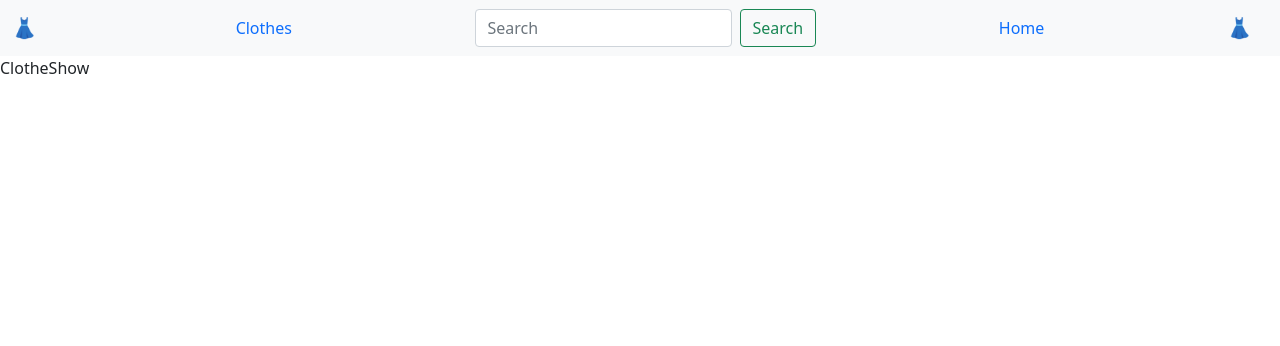
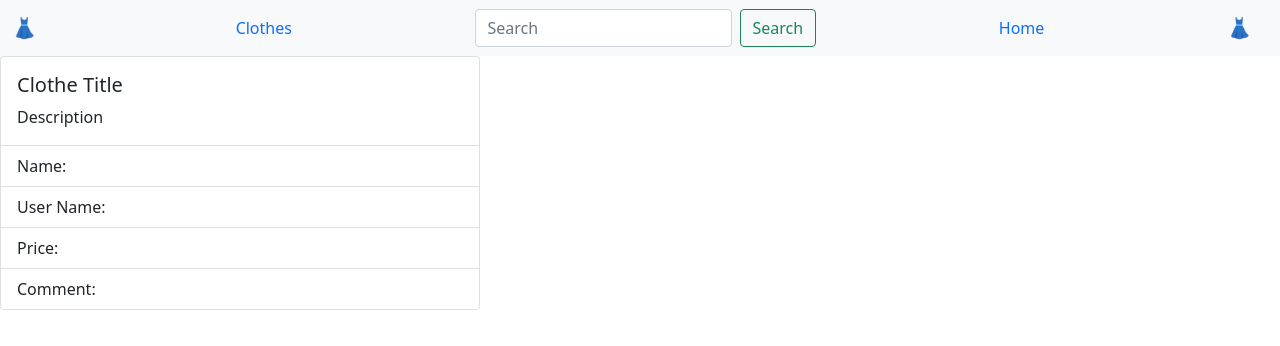
Before and after one commit to maurice-35/clothes-app, a React (Create React App) app in the folder clothes-app/: page /clothes in a window 1280 px wide. Shown: the top 346 px of the page. Built offline with nearby package versions, Linux system fonts and the light colour scheme; no server answers.

Commit message:
mark-up clotheShow

```diff
--- a/clothes-app/src/component/clothes/ClotheShow.js
+++ b/clothes-app/src/component/clothes/ClotheShow.js
@@ -18,7 +18,20 @@ const ClotheShow = () => {
 		}, [])
 
 		return (
-			<div>ClotheShow</div>
+			<Card style={{ width: '30rem' }}>
+				<Card.Body>
+					<Card.Title>Clothe Title</Card.Title>
+					<Card.Text>
+						Description
+					</Card.Text>
+				</Card.Body>
+				<ListGroup className="list-group-flush">
+					<ListGroupItem>Name:</ListGroupItem>
+					<ListGroupItem>User Name:</ListGroupItem>
+					<ListGroupItem>Price:</ListGroupItem>
+					<ListGroupItem>Comment:</ListGroupItem>
+				</ListGroup>
+			</Card>
 		)
 }
 
```
